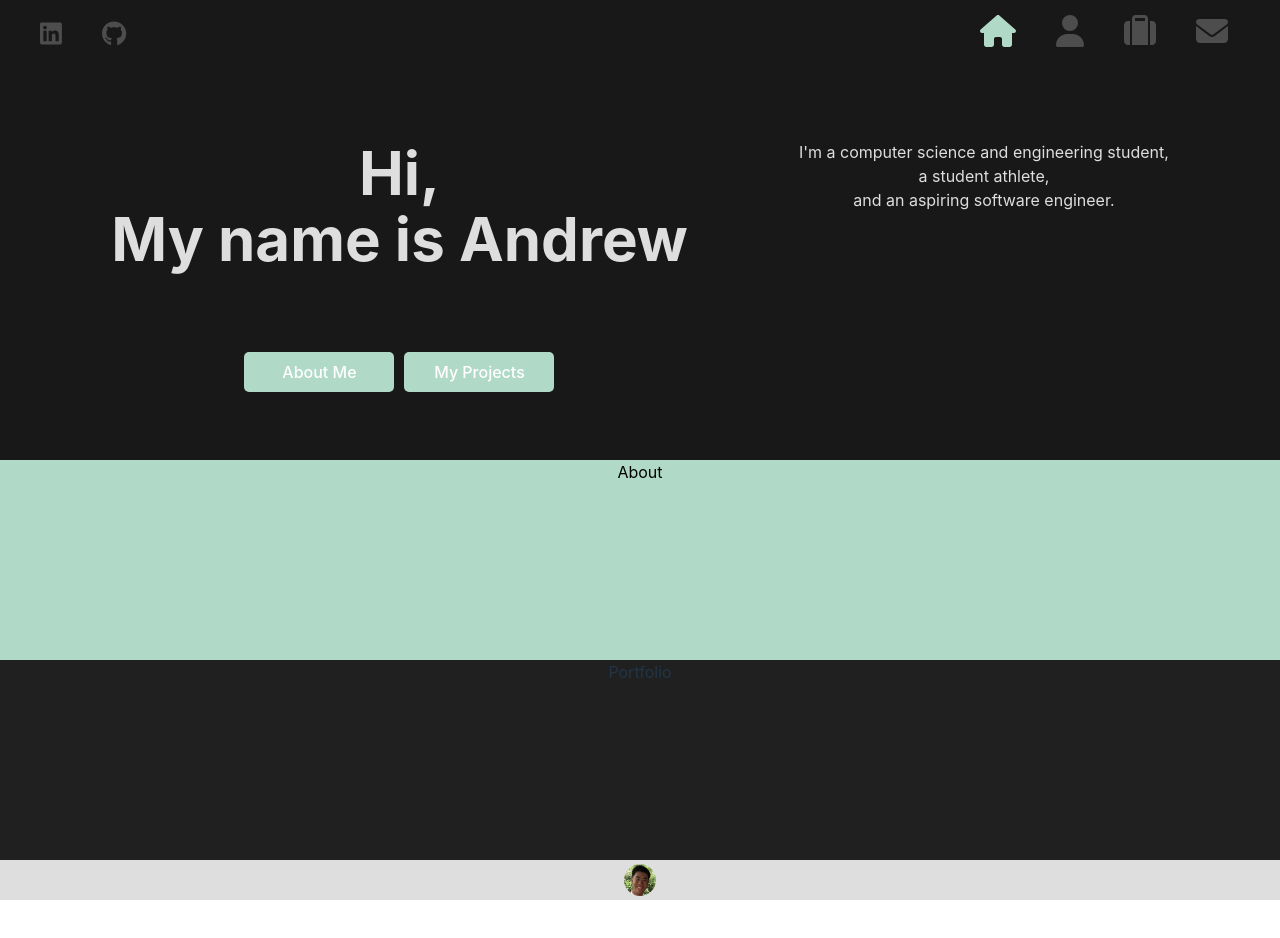
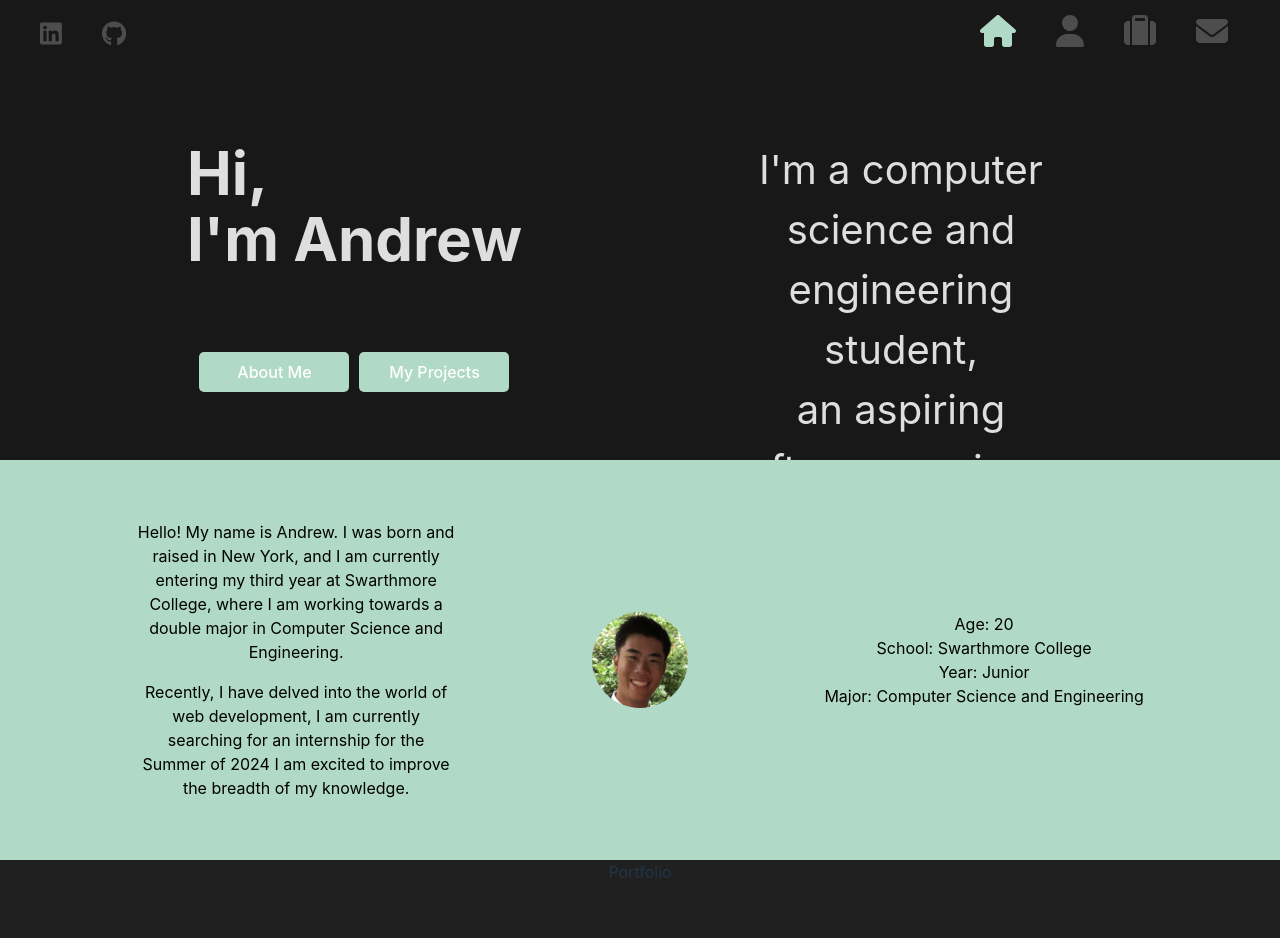
Before and after one commit to andrewmoy3/Personal-Website, a React (Vite) app: page / in a window 1280 px wide. Shown: the top 938 px of the page. Before the commit the page ends 900 px from the top, so only its background shows below. Built offline with nearby package versions, Linux system fonts and the light colour scheme.

Commit message:
beginning intro

```diff
--- a/src/About.css
+++ b/src/About.css
@@ -1,9 +1,33 @@
 #about {
   color: black;
   background-color: #b0d9c8;
-  height: 25%;
+  height: 50%;
   padding: 0;
   position: relative;
-  /* height: 50%; */
-  /* top: 60px; */
 }
+#about-content {
+  height: 100%;
+  display: flex;
+  justify-content: space-evenly;
+  align-items: center;
+  width: 100%;
+}
+#descrip {
+  width: 25%;
+}
+#details {
+  min-width: 25%;
+}
+.headshot-container {
+  display: flex;
+  justify-content: center;
+  align-items: center;
+  height: 30%; /* Adjust the height as needed */
+}
+
+/* Style the circular headshot */
+.headshot-container img {
+  height: 80%; /* Set the height of the circular headshot */
+  width: auto; /* Set the width of the circular headshot */
+  border-radius: 50%; /* Make it circular by setting border-radius to 50% */
+}
--- a/src/About.jsx
+++ b/src/About.jsx
@@ -1,7 +1,34 @@
 import "./About.css";
 
 const About = () => {
-  return <div id="about">About</div>;
+  return (
+    <div id="about">
+      <div id="about-content">
+        <div id="descrip">
+          <p>
+            Hello! My name is Andrew. I was born and raised in New York, and I
+            am currently entering my third year at Swarthmore College, where I
+            am working towards a double major in Computer Science and
+            Engineering.
+          </p>
+          <p>
+            Recently, I have delved into the world of web development, I am
+            currently searching for an internship for the Summer of 2024 I am
+            excited to improve the breadth of my knowledge.
+          </p>
+        </div>
+        <div className="headshot-container">
+          <img src="IMG_2112.JPG" alt="Headshot" />
+        </div>
+        <div id="Details">
+          <div className="detail">Age: 20</div>
+          <div className="detail">School: Swarthmore College</div>
+          <div className="detail">Year: Junior</div>
+          <div className="detail">Major: Computer Science and Engineering</div>
+        </div>
+      </div>
+    </div>
+  );
 };
 
 export default About;
--- a/src/App.jsx
+++ b/src/App.jsx
@@ -5,7 +5,7 @@ import Sidebar from "./Sidebar";
 import Home from "./Home";
 import About from "./About";
 import Portfolio from "./Portfolio";
-import Contact from "./Contact";
+// import Contact from "./Contact";
 
 const App = () => {
   return (
@@ -14,7 +14,7 @@ const App = () => {
       <Home />
       <About />
       <Portfolio />
-      <Contact />
+      {/* <Contact /> */}
       {/* <Outlet /> */}
     </>
   );
--- a/src/Contact.jsx
+++ b/src/Contact.jsx
@@ -1,4 +1,4 @@
-import "./Contact.css";
+// import "./Contact.css";
 
 const Contact = () => {
   return (
--- a/src/Home.css
+++ b/src/Home.css
@@ -42,6 +42,14 @@
   justify-content: space-evenly;
 }
 
-#home p {
+#home #hello {
+  display: flex;
+  text-align: left;
+
+  flex-direction: column;
+}
+
+#home #intro {
   font-size: 40px;
+  width: 30%;
 }
--- a/src/Home.jsx
+++ b/src/Home.jsx
@@ -6,16 +6,26 @@ const Home = () => {
     <div id="home">
       <div id="content">
         <div id="greeting">
-          <h1>Hi,</h1>
-          <h1>My name is Andrew</h1>
+          <div id="hello">
+            <h1>Hi,</h1>
+            <h1>I'm Andrew</h1>
+          </div>
           <div id="buttons">
             <button onClick={scrollToAbout}>About Me</button>
             <button onClick={scrollToProjects}>My Projects</button>
           </div>
         </div>
-        <div id="intro">
+        {/* <div id="intro">
           I'm a computer science and engineering student, <br></br>a student
           athlete,<br></br>and an aspiring software engineer.
+        </div>
+        <div id="intro">
+          I'm a student athlete at Swarthmore college <br></br>
+          and an aspiring software engineer.
+        </div> */}
+        <div id="intro">
+          I'm a computer science and engineering student, <br></br>an aspiring
+          software engineer, and a student athlete.
         </div>
       </div>
     </div>
```
